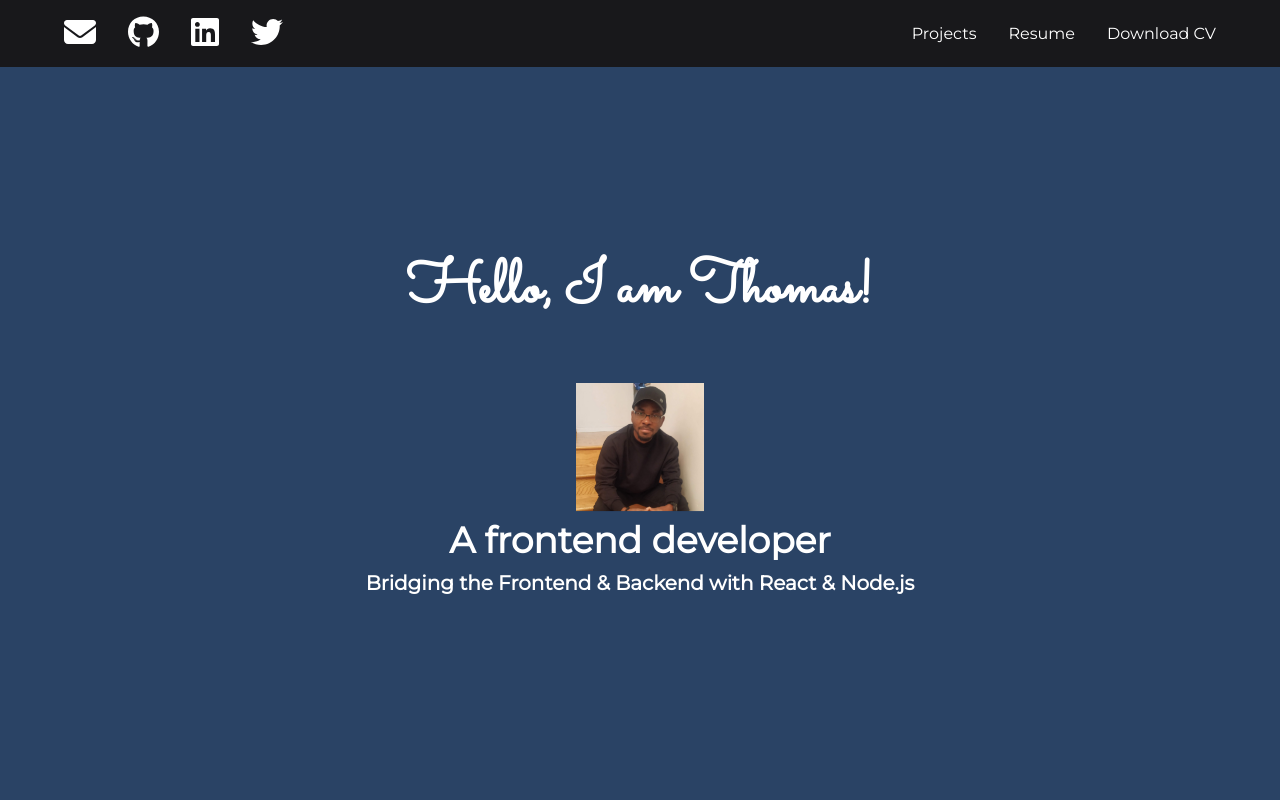
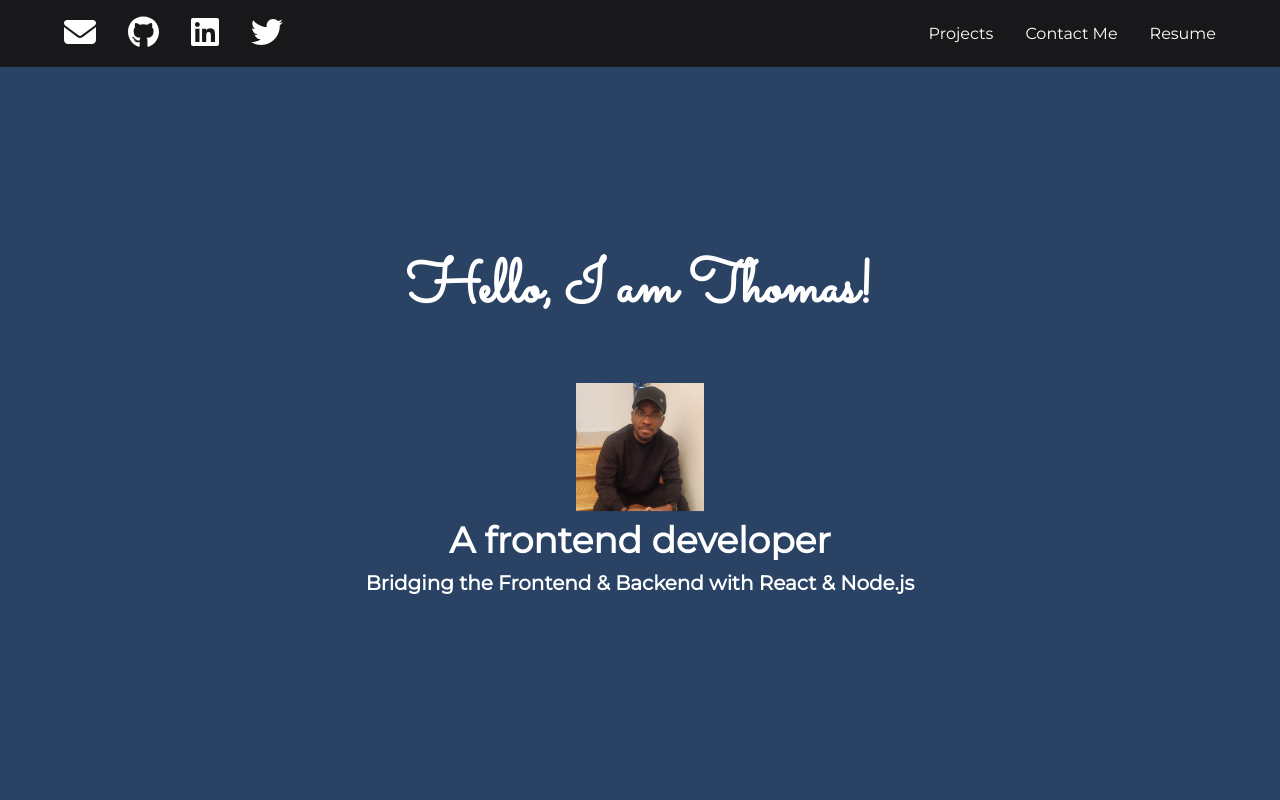
Before and after one commit to thomastepi/portfolio, a React (Create React App) app: page / in a window 1280 px wide. Shown: the top 800 px of the page. Built offline with nearby package versions, Linux system fonts and the light colour scheme; no server answers; a web font is replaced by a local one.

Commit message:
Update Header.js

```diff
--- a/src/components/Header.js
+++ b/src/components/Header.js
@@ -88,7 +88,7 @@ const Header = () => {
                   style={{ cursor: "pointer" }}
                   onClick={handleClick("contactme")}
                 >
-                  Resume
+                  Contact Me
                 </a>
                 {!isMobile && (
                   <a
@@ -97,7 +97,7 @@ const Header = () => {
                     target="_blank"
                     rel="noopener noreferrer"
                   >
-                    Download CV
+                    Resume
                   </a>
                 )}
               </HStack>
```
